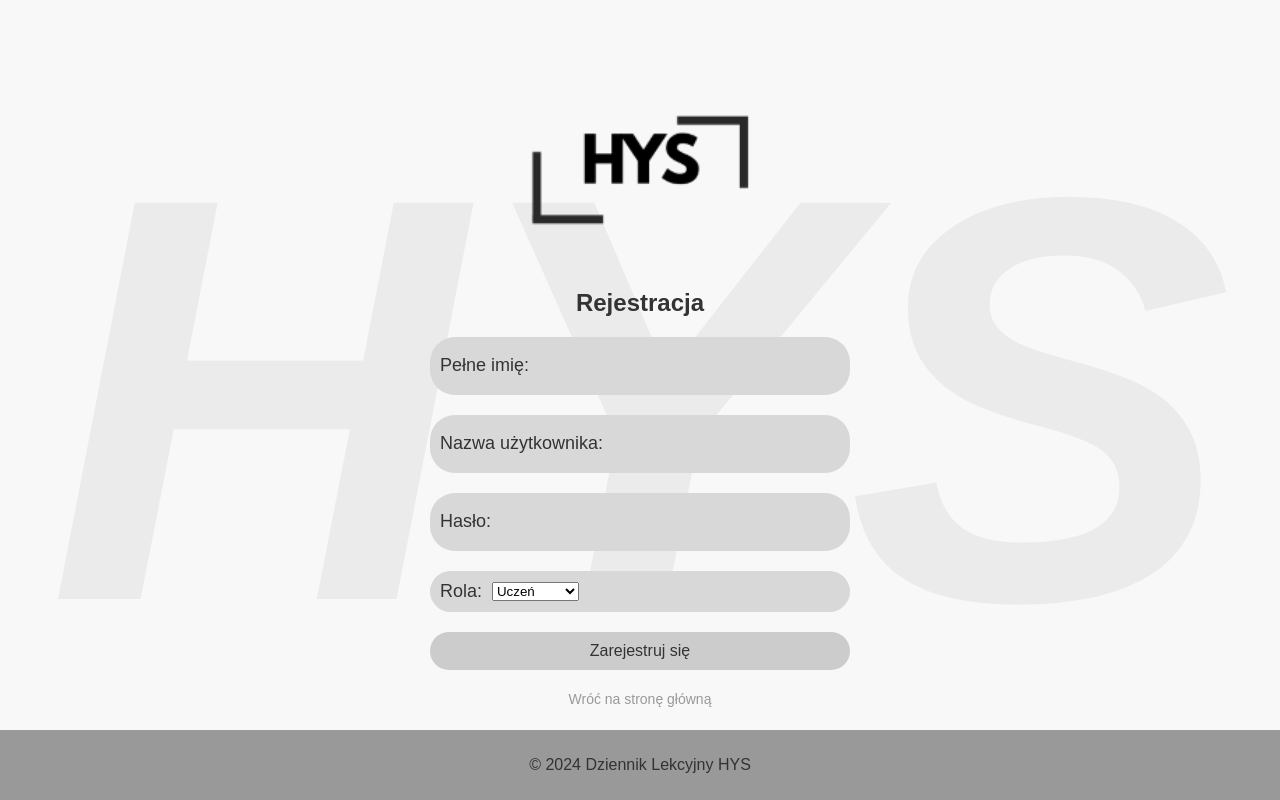
After one commit to itzbelliz/school_journal, a PHP site: page /register.php in a window 1280 px wide. The commit adds this page. Run offline with PHP 8.4, Linux system fonts and the light colour scheme.

Commit message:
formating register

```diff
--- a/index.html
+++ b/index.html
@@ -28,10 +28,12 @@
                     <a href="#">Nie pamiętam hasła</a>
                 </div>
                 <div class="register">
-                  <a href="#">Zarejestruj się</a>
+                  <a href="register.php">Zarejestruj się</a>
               </div>
                 </div>
-                <button type="submit">Zaloguj</button>
+                <button type="submit">
+                    Zaloguj się
+                </button>
             </form>
         </div>
         <footer>
--- /dev/null
+++ b/register.php
@@ -0,0 +1,74 @@
+<?php
+include 'config.php';
+
+if ($_SERVER['REQUEST_METHOD'] == 'POST') {
+    $username = $_POST['username'];
+    $password = password_hash($_POST['password'], PASSWORD_DEFAULT);
+    $role = $_POST['role'];
+    $fullname = $_POST['fullname'];
+
+    $query = $conn->prepare("INSERT INTO users (username, password, role, fullname) VALUES (?, ?, ?, ?)");
+    $query->bind_param('ssss', $username, $password, $role, $fullname);
+    $query->execute();
+
+    echo "Rejestracja zakończona pomyślnie!";
+}
+?>
+
+<!DOCTYPE html>
+<html lang="pl">
+
+<head>
+    <meta charset="UTF-8">
+    <meta name="viewport" content="width=device-width, initial-scale=1.0">
+    <title>Rejestracja</title>
+    <link rel="stylesheet" href="./style/register.css">
+</head>
+
+<body>
+    <div class="background">
+        <div class="big-text">HYS</div>
+        <div class="container">
+        <div class="logo">
+            <img src="img/HYS_1.png" alt="Logo" id="logo">
+        </div>
+
+        <main>
+
+
+            <h2>Rejestracja</h2>
+
+            <form action="register.php" method="post">
+                <div class="input-group">
+                    <label for="fullname">Pełne imię:</label>
+                    <input type="text" id="fullname" name="fullname" required>
+                </div>
+                <div class="input-group">
+                    <label for="username">Nazwa użytkownika:</label>
+                    <input type="text" id="username" name="username" required>
+                </div>
+                <div class="input-group">
+                    <label for="password">Hasło:</label>
+                    <input type="password" id="password" name="password" required>
+                </div>
+                <div class="input-group input-group-select">
+                    <label for="role" class="rola">Rola:</label>
+                    <select id="role" name="role" required>
+                        <option value="student">Uczeń</option>
+                        <option value="teacher">Nauczyciel</option>
+                    </select>
+                </div>
+                <button type="submit">Zarejestruj się</button>
+            </form>
+            <section id="go-back">
+                <a href="index.html">Wróć na stronę główną</a>
+            </section>
+        </main>
+        </div>
+        <footer>
+            <p>&copy; 2024 Dziennik Lekcyjny HYS</p>
+        </footer>
+    </div>
+</body>
+
+</html>
--- /dev/null
+++ b/style/register.css
@@ -0,0 +1,133 @@
+body {
+    margin: 0;
+    padding: 0;
+    font-family: Arial, sans-serif;
+    display: flex;
+    justify-content: center;
+    align-items: center;
+    height: 100vh;
+    background-color: #f8f8f8;
+    color: #333;
+    box-sizing: border-box;
+  }
+
+  .background {
+    position: relative;
+    width: 100%;
+    height: 100%;
+    display: flex;
+    flex-direction: column;
+    justify-content: center;
+    align-items: center;
+    overflow: hidden;
+  }
+
+  .big-text {
+    position: absolute;
+    font-size: 45vw;
+    color: rgba(0, 0, 0, 0.05);
+    top: 50%;
+    left: 50%;
+    transform: translate(-50%, -50%);
+    font-weight: bold;
+    font-style: italic;
+    user-select: none;
+    z-index: 0;
+  }
+
+  .container {
+    z-index: 1;
+    text-align: center;
+  }
+
+  .logo img {
+    width: 100%;
+    max-width: 450px;
+  }
+
+  .login-form {
+    margin-top: 20px;
+  }
+
+  .input-group {
+    display: flex;
+    align-items: center;
+    margin-bottom: 20px;
+    background-color: #d8d8d8;
+    border-radius: 25px;
+    padding: 10px;
+    color: #333;
+  }
+
+  .input-group label {
+    margin-right: 10px;
+    font-size: 18px;
+    display: flex;
+    align-items: center;
+  }
+
+  .input-group input {
+    border: none;
+    background: none;
+    outline: none;
+    flex: 1;
+    padding: 10px;
+    font-size: 16px;
+    color: #333;
+  }
+
+  #role {
+    justify-content: center;
+  }
+
+  .rola {
+    text-align: left;
+  }
+
+
+  .input-group input::placeholder {
+    color: #999;
+  }
+
+  .input-link-group {
+    display: flex;
+    justify-content: center;
+  }
+
+#go-back {
+    margin: 20px;
+  }
+
+#go-back a {
+    color: #999;
+    text-decoration: none;
+    font-size: 14px;
+  }
+
+#go-back a:hover {
+    color: #000;
+  }
+
+  button {
+    background-color: #ccc;
+    border: none;
+    border-radius: 25px;
+    padding: 10px 20px;
+    color: #333;
+    font-size: 16px;
+    cursor: pointer;
+    width: 100%;
+  }
+
+  button:hover {
+    background-color: #bbb;
+  }
+
+  footer {
+    text-align: center;
+    background-color: #999;
+    width: 100%;
+    padding: 10px 0;
+    position: absolute;
+    bottom: 0;
+    }
--- a/style/style.css
+++ b/style/style.css
@@ -89,13 +89,13 @@ body {
   margin: 20px;
 }
 
-.forgot-password a, .register a {
+.forgot-password a, .register a , a{
   color: #999;
   text-decoration: none;
   font-size: 14px;
 }
 
-.forgot-password a:hover, .register a:hover {
+.forgot-password a:hover, .register a:hover, a:hover {
   color: #000;
 }
 
```
